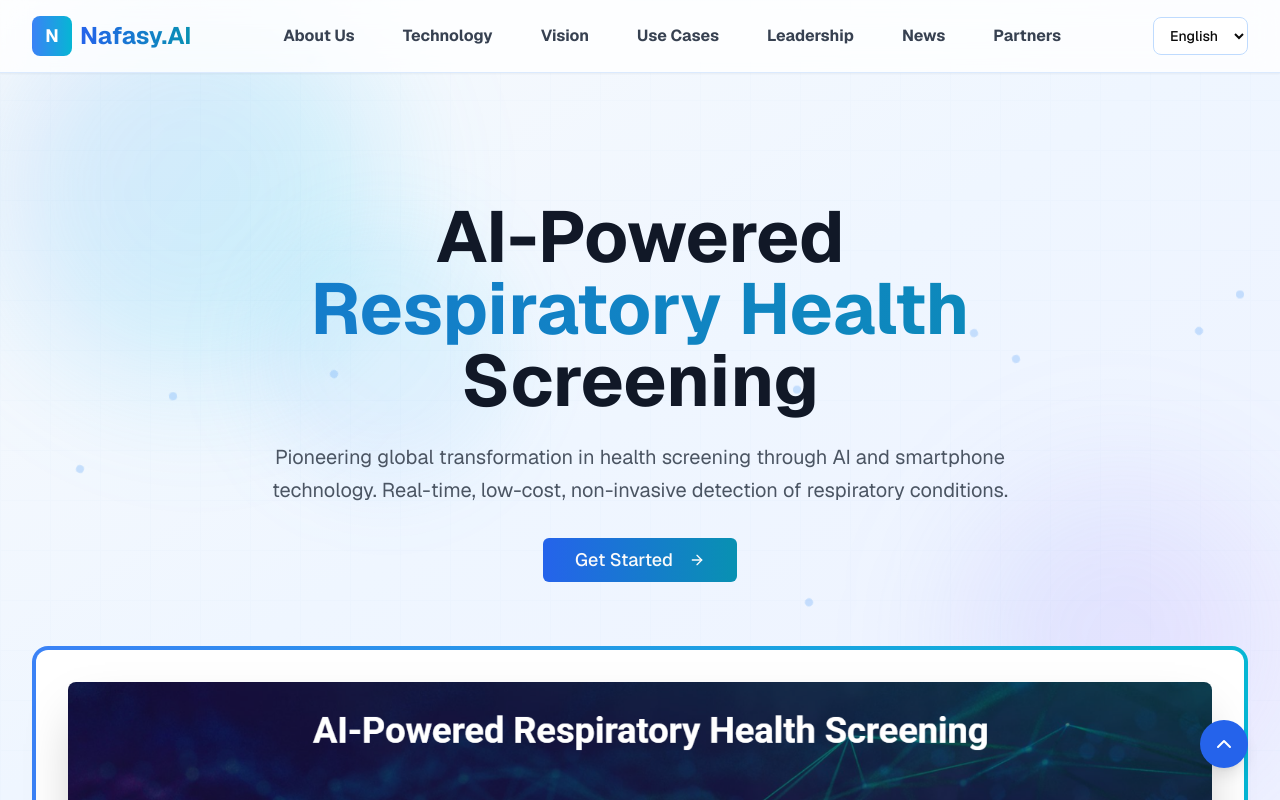
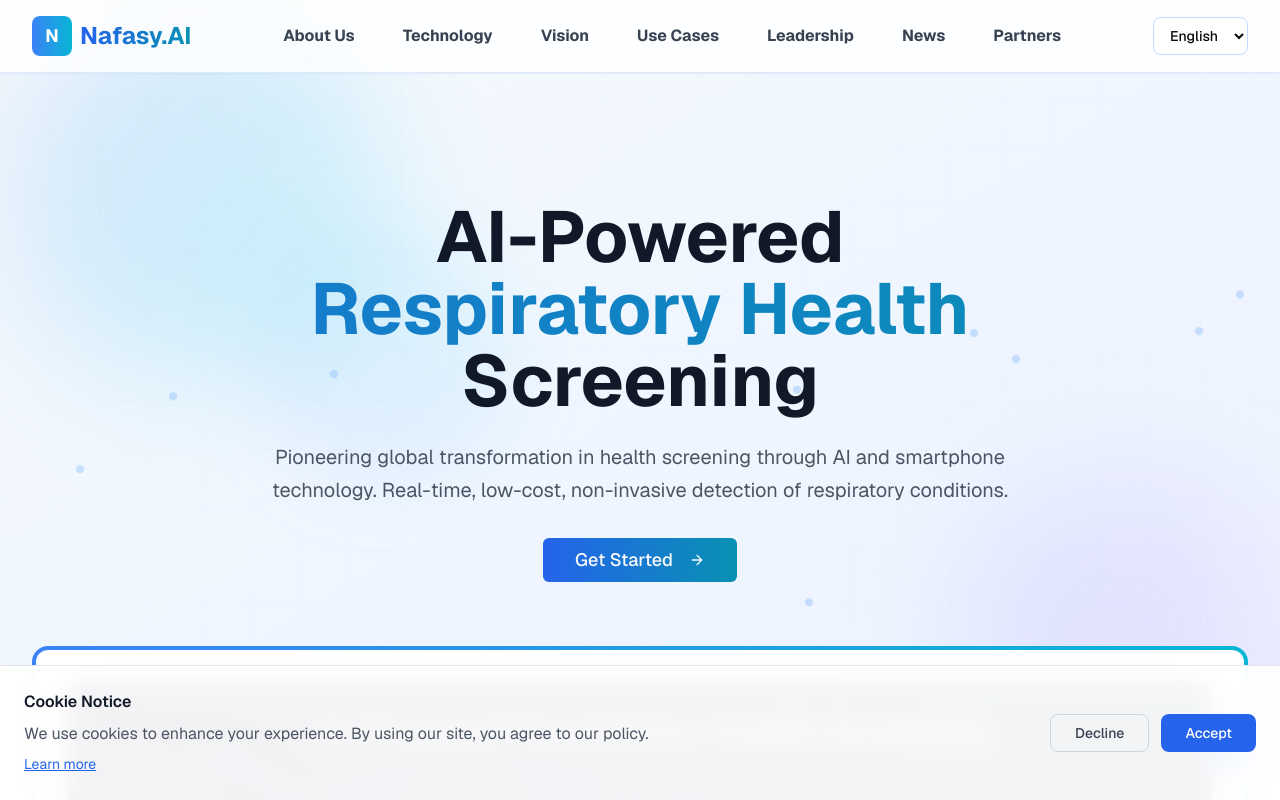
Before and after one commit to nafasy-ai/nafasy-ai.github.io, a Next.js app: page / in a window 1280 px wide. Shown: the top 800 px of the page. Built offline with nearby package versions, Linux system fonts and the light colour scheme.

Commit message:
cookie banner added

```diff
--- a/app/cookie-policy/page.tsx
+++ b/app/cookie-policy/page.tsx
@@ -2,41 +2,51 @@
 
 import React, { useState, useEffect } from "react";
 import Link from "next/link";
+import CookieConsent from "@/components/CookieConsent"; // Update import path
 
 export default function CookiePolicy() {
   const [language, setLanguage] = useState<"english" | "arabic">("english");
   const [mousePosition, setMousePosition] = useState({ x: 0, y: 0 });
   const isArabic = language === "arabic";
 
+  // Language detection useEffect
   useEffect(() => {
-    // Check localStorage for language preference
     if (typeof window !== "undefined") {
-      const savedLanguage = localStorage.getItem("language") as "english" | "arabic" | null;
-      if (savedLanguage) {
-        setLanguage(savedLanguage);
-      } else {
-        // Check URL params
+      // Check URL params first
       const params = new URLSearchParams(window.location.search);
       const langParam = params.get("lang");
+
       if (langParam === "arabic" || langParam === "english") {
         setLanguage(langParam);
+        localStorage.setItem("language", langParam);
+      } else {
+        // Check localStorage
+        const savedLanguage = localStorage.getItem("language") as "english" | "arabic" | null;
+        if (savedLanguage === "arabic" || savedLanguage === "english") {
+          setLanguage(savedLanguage);
         }
       }
     }
   }, []);
 
-  // Mouse tracking for interactive background
+  // Save language preference when it changes
   useEffect(() => {
-    const handleMouseMove = (e: MouseEvent) => {
-      setMousePosition({ x: e.clientX, y: e.clientY });
+    if (typeof window !== "undefined") {
+      localStorage.setItem("language", language);
+      // Update URL with language parameter
+      const url = new URL(window.location.href);
+      url.searchParams.set("lang", language);
+      window.history.replaceState({}, "", url.toString());
+    }
+  }, [language]);
+
+  // Function to toggle language
+  const toggleLanguage = () => {
+    setLanguage((prev) => (prev === "english" ? "arabic" : "english"));
   };
 
-    window.addEventListener("mousemove", handleMouseMove);
-    return () => window.removeEventListener("mousemove", handleMouseMove);
-  }, []);
-
   return (
-    <div className={`min-h-screen relative overflow-hidden ${isArabic ? "rtl" : "ltr text-left"}`} dir={isArabic ? "rtl" : "ltr"}>
+    <div className={`min-h-screen relative overflow-hidden ${isArabic ? "rtl" : "ltr"}`} dir={isArabic ? "rtl" : "ltr"}>
       {/* Animated Background */}
       <div className="fixed inset-0 -z-10">
         {/* Base gradient */}
@@ -324,6 +334,9 @@ export default function CookiePolicy() {
           animation: animate-gradient 3s ease infinite;
         }
       `}</style>
+
+      {/* Add CookieConsent component with language prop */}
+      <CookieConsent language={language} />
     </div>
   );
 }
--- a/app/layout.tsx
+++ b/app/layout.tsx
@@ -2,6 +2,7 @@ import type { Metadata } from 'next'
 import { GeistSans } from 'geist/font/sans'
 import { GeistMono } from 'geist/font/mono'
 import './globals.css'
+import CookieConsent from '@/components/CookieConsent'
 
 export const metadata: Metadata = {
   title: 'Nafasy.AI',
@@ -24,7 +25,10 @@ html {
 }
         `}</style>
       </head>
-      <body>{children}</body>
+      <body>
+        {children}
+        <CookieConsent language="english" />
+      </body>
     </html>
   )
 }
--- /dev/null
+++ b/components/CookieConsent.tsx
@@ -0,0 +1,81 @@
+"use client";
+
+import { useState, useEffect } from "react";
+import Link from "next/link";
+
+interface CookieConsentProps {
+    language: "english" | "arabic";
+}
+
+export default function CookieConsent({ language }: CookieConsentProps) {
+    const [isVisible, setIsVisible] = useState<boolean | null>(null);
+    const [currentLanguage, setCurrentLanguage] = useState(language);
+    const isArabic = currentLanguage === "arabic";
+
+    useEffect(() => {
+        // Update currentLanguage when language prop changes
+        setCurrentLanguage(language);
+    }, [language]);
+
+    useEffect(() => {
+        // Check for existing consent only after component mounts
+        const consent = localStorage.getItem("cookieConsent");
+        setIsVisible(!consent); // Show if no consent is stored
+    }, []);
+
+    const handleConsent = (consent: "accepted" | "declined") => {
+        localStorage.setItem("cookieConsent", consent);
+        setIsVisible(false);
+    };
+
+    // Don't render anything while checking initial consent
+    if (isVisible === null) return null;
+    // Don't render if consent has been given
+    if (!isVisible) return null;
+
+    return (
+        <div className="fixed bottom-0 left-0 right-0 bg-white/95 backdrop-blur-md shadow-lg border-t border-gray-200 z-[9999]">
+            <div className="max-w-7xl mx-auto p-4 md:p-6">
+                <div
+                    className={`flex flex-col md:flex-row items-start md:items-center justify-between gap-4 ${isArabic ? "text-right" : "text-left"
+                        }`}
+                    dir={isArabic ? "rtl" : "ltr"}
+                >
+                    <div className="flex-1 space-y-2">
+                        <h3 className="font-semibold text-gray-900">
+                            {isArabic ? "إشعار ملفات تعريف الارتباط" : "Cookie Notice"}
+                        </h3>
+                        <p className="text-gray-600 text-sm md:text-base">
+                            {isArabic
+                                ? "نستخدم ملفات تعريف الارتباط لتحسين تجربتك على موقعنا. باستخدامك للموقع، فإنك توافق على سياستنا."
+                                : "We use cookies to enhance your experience. By using our site, you agree to our policy."}
+                        </p>
+                        <Link
+                            href="/cookie-policy"
+                            className="inline-block text-blue-600 hover:text-blue-700 underline text-sm"
+                        >
+                            {isArabic ? "اقرأ المزيد" : "Learn more"}
+                        </Link>
+                    </div>
+                    <div
+                        className={`flex flex-col sm:flex-row gap-3 w-full md:w-auto ${isArabic ? "sm:flex-row-reverse" : ""
+                            }`}
+                    >
+                        <button
+                            onClick={() => handleConsent("declined")}
+                            className="px-6 py-2 border border-gray-300 text-gray-700 rounded-lg hover:bg-gray-50 transition-colors text-sm font-medium"
+                        >
+                            {isArabic ? "رفض" : "Decline"}
+                        </button>
+                        <button
+                            onClick={() => handleConsent("accepted")}
+                            className="px-6 py-2 bg-blue-600 text-white rounded-lg hover:bg-blue-700 transition-colors text-sm font-medium"
+                        >
+                            {isArabic ? "موافق" : "Accept"}
+                        </button>
+                    </div>
+                </div>
+            </div>
+        </div>
+    );
+}
--- a/tailwind.config.ts
+++ b/tailwind.config.ts
@@ -12,6 +12,9 @@ const config: Config = {
   ],
   theme: {
   	extend: {
+		fontFamily: {
+        arabic: ['IBM Plex Sans Arabic', 'sans-serif'],
+      },
   		colors: {
   			background: 'hsl(var(--background))',
   			foreground: 'hsl(var(--foreground))',
```
Lines whose indentation alone changed are shown as unchanged.
